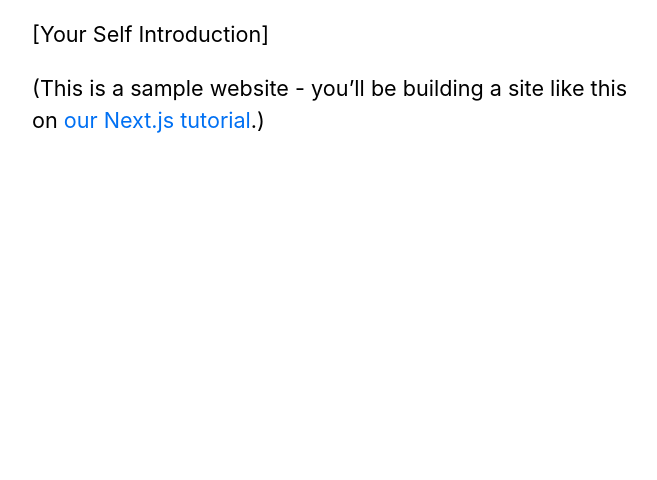
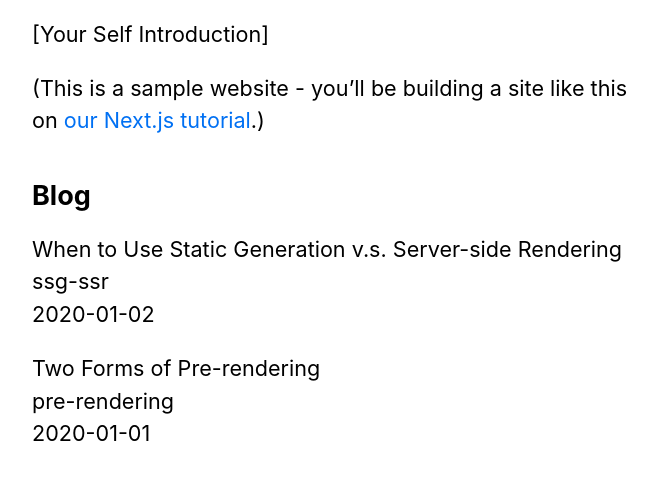
Before and after one commit to p4nthera115/learning-frameworks, a React app in the folder Next/nextjs-blog/: page / in a window 1280 px wide. Shown: the part 292-772 px from the top of the page, without its empty margins (302-959 px from the left). Built offline with nearby package versions, Linux system fonts and the light colour scheme; some packages are replaced by stand-ins of ours.

Commit message:
Pre-rendering and Data Fetching

```diff
--- /dev/null
+++ b/Next/nextjs-blog/lib/posts.js
@@ -0,0 +1,35 @@
+import fs from "fs";
+import path from "path";
+import matter from "gray-matter";
+
+const postsDirectory = path.join(process.cwd(), "posts");
+
+export function getSortedPostsData() {
+  // Get file names under /posts
+  const fileNames = fs.readdirSync(postsDirectory);
+  const allPostsData = fileNames.map((fileName) => {
+    // Remove ".md" from file name to get id
+    const id = fileName.replace(/\.md$/, "");
+
+    // Read markdown file as string
+    const fullPath = path.join(postsDirectory, fileName);
+    const fileContents = fs.readFileSync(fullPath, "utf8");
+
+    // Use gray-matter to parse the post metadata section
+    const matterResult = matter(fileContents);
+
+    // Combine the data with the id
+    return {
+      id,
+      ...matterResult.data,
+    };
+  });
+  // Sort posts by date
+  return allPostsData.sort((a, b) => {
+    if (a.date < b.date) {
+      return 1;
+    } else {
+      return -1;
+    }
+  });
+}
--- a/Next/nextjs-blog/package.json
+++ b/Next/nextjs-blog/package.json
@@ -6,6 +6,7 @@
     "start": "next start"
   },
   "dependencies": {
+    "gray-matter": "^4.0.3",
     "next": "latest",
     "react": "18.2.0",
     "react-dom": "18.2.0"
--- a/Next/nextjs-blog/pages/index.js
+++ b/Next/nextjs-blog/pages/index.js
@@ -1,8 +1,18 @@
 import Head from "next/head";
 import Layout, { siteTitle } from "../components/layout";
 import utilStyles from "../styles/utils.module.css";
+import { getSortedPostsData } from "../lib/posts";
 
-export default function Home() {
+export async function getStaticProps() {
+  const allPostsData = getSortedPostsData();
+  return {
+    props: {
+      allPostsData,
+    },
+  };
+}
+
+export default function Home({ allPostsData }) {
   return (
     <Layout home>
       <Head>
@@ -15,6 +25,20 @@ export default function Home() {
           <a href="https://nextjs.org/learn">our Next.js tutorial</a>.)
         </p>
       </section>
+      <section className={`${utilStyles.headingMd} ${utilStyles.padding1px}`}>
+        <h2 className={utilStyles.headingLg}>Blog</h2>
+        <ul className={utilStyles.list}>
+          {allPostsData.map(({ id, date, title }) => (
+            <li className={utilStyles.listItem} key={id}>
+              {title}
+              <br />
+              {id}
+              <br />
+              {date}
+            </li>
+          ))}
+        </ul>
+      </section>
     </Layout>
   );
 }
--- /dev/null
+++ b/Next/nextjs-blog/posts/pre-rendering.md
@@ -0,0 +1,11 @@
+---
+title: "Two Forms of Pre-rendering"
+date: "2020-01-01"
+---
+
+Next.js has two forms of pre-rendering: **Static Generation** and **Server-side Rendering**. The difference is in **when** it generates the HTML for a page.
+
+- **Static Generation** is the pre-rendering method that generates the HTML at **build time**. The pre-rendered HTML is then _reused_ on each request.
+- **Server-side Rendering** is the pre-rendering method that generates the HTML on **each request**.
+
+Importantly, Next.js lets you **choose** which pre-rendering form to use for each page. You can create a "hybrid" Next.js app by using Static Generation for most pages and using Server-side Rendering for others.
--- /dev/null
+++ b/Next/nextjs-blog/posts/ssg-ssr.md
@@ -0,0 +1,19 @@
+---
+title: "When to Use Static Generation v.s. Server-side Rendering"
+date: "2020-01-02"
+---
+
+We recommend using **Static Generation** (with and without data) whenever possible because your page can be built once and served by CDN, which makes it much faster than having a server render the page on every request.
+
+You can use Static Generation for many types of pages, including:
+
+- Marketing pages
+- Blog posts
+- E-commerce product listings
+- Help and documentation
+
+You should ask yourself: "Can I pre-render this page **ahead** of a user's request?" If the answer is yes, then you should choose Static Generation.
+
+On the other hand, Static Generation is **not** a good idea if you cannot pre-render a page ahead of a user's request. Maybe your page shows frequently updated data, and the page content changes on every request.
+
+In that case, you can use **Server-Side Rendering**. It will be slower, but the pre-rendered page will always be up-to-date. Or you can skip pre-rendering and use client-side JavaScript to populate data.
```
Also changed, not shown: 1 other file.
